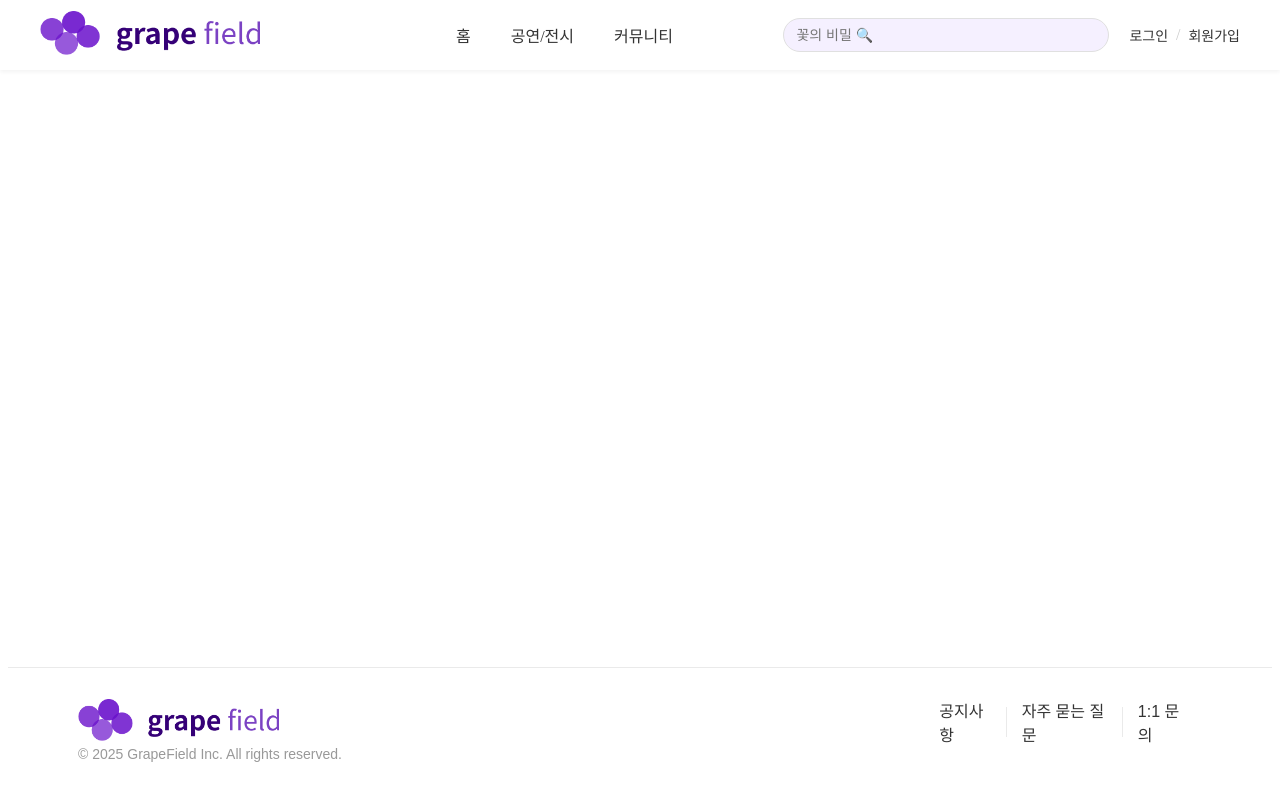
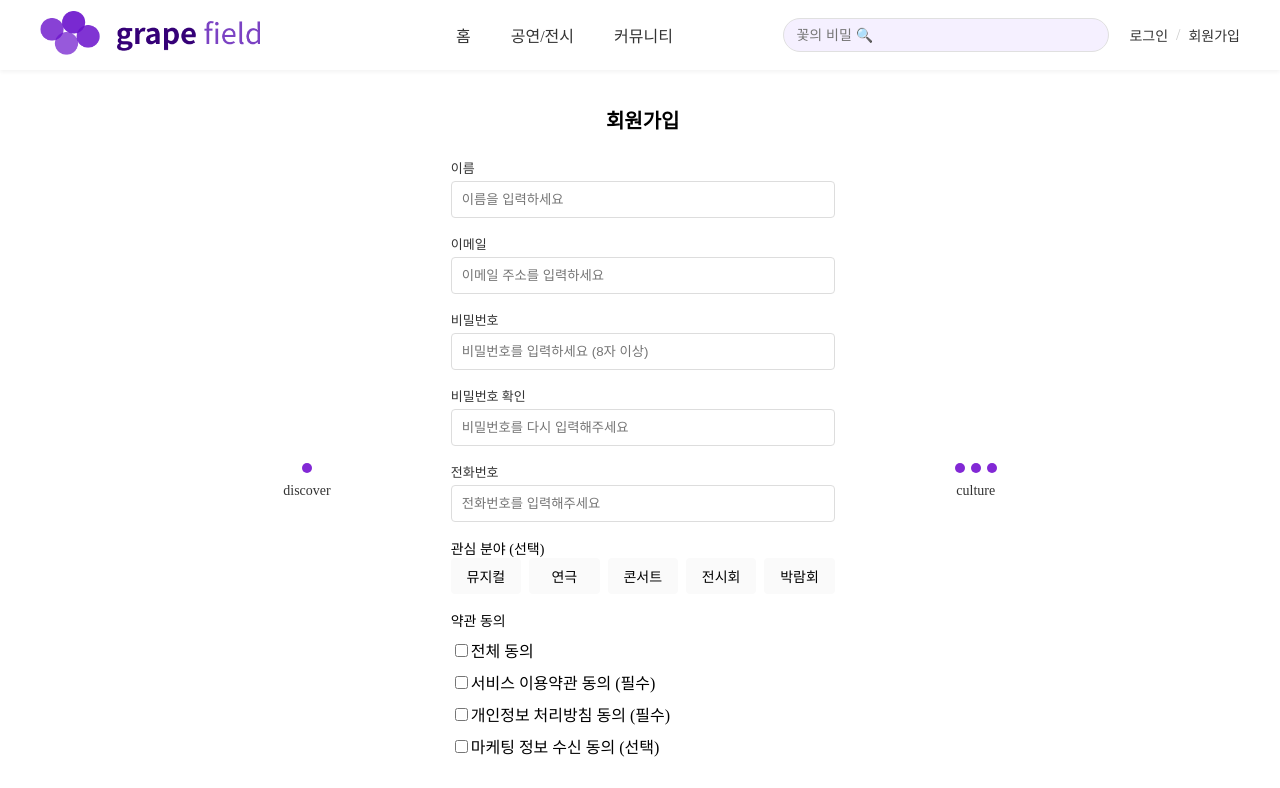
Before and after one commit to beyond-sw-camp/be12-fin-Catcher-GrapeField-FE, a Vue app: page /signup in a window 1280 px wide. Shown: the top 788 px of the page. Built offline with nearby package versions, Linux system fonts and the light colour scheme.

Commit message:
feat: 회원가입 페이지 구현 (#12)

```diff
--- a/src/router/index.js
+++ b/src/router/index.js
@@ -2,10 +2,12 @@ import { createWebHistory, createRouter } from "vue-router";
 
 import Main from "../../public/Main.vue";
 import Login from "../user/Login.vue";
+import Signup from "../user/Signup.vue";
 
 const routes = [
     {path: "/", component: Main},
     {path: "/login", name: 'Login', component: Login},
+    {path: "/signup", name: 'Signup', component: Signup},
 ]
 
 const router = createRouter({
--- a/src/user/Signup.vue
+++ b/src/user/Signup.vue
@@ -1,8 +1,235 @@
+<template>
+    <div class="signup-wrapper">
+      <div class="side-block">
+        <div class="dot"></div>
+        <div class="side-label">discover</div>
+      </div>
+
+      <div class="signup-box">
+        <h2 class="title">회원가입</h2>
+
+        <div class="input-group" v-for="(field, index) in fields" :key="index">
+          <label :for="field.id">{{ field.label }}</label>
+          <input
+            :id="field.id"
+            :type="field.type"
+            :placeholder="field.placeholder"
+            v-model="form[field.model]"
+          />
+        </div>
+
+        <div class="section">
+          <label class="section-label">관심 분야 (선택)</label>
+          <div class="events_interest-grid">
+            <button
+              v-for="item in interests"
+              :key="item"
+              :class="['events_interest-btn', { selected: selectedInterests.includes(item) }]"
+              @click="toggleInterest(item)"
+            >
+              {{ item }}
+            </button>
+          </div>
+        </div>
+
+        <div class="section">
+          <label class="section-label">약관 동의</label>
+          <div class="checkbox-group">
+            <div>
+              <input type="checkbox" id="allAgree" v-model="agreeAll" @change="toggleAllAgreements" />
+              <label for="allAgree">전체 동의</label>
+            </div>
+            <div v-for="(agree, key) in agreements" :key="key">
+              <input type="checkbox" :id="key" v-model="agreements[key]" />
+              <label :for="key">{{ agreementLabels[key] }}</label>
+            </div>
+          </div>
+        </div>
+
+        <button class="submit-btn">회원가입</button>
+        <router-link to="/login" class="login-link">이미 계정이 있으신가요? 로그인</router-link>
+      </div>
+
+      <div class="side-block">
+        <div class="dot-group">
+          <div class="dot"></div>
+          <div class="dot"></div>
+          <div class="dot"></div>
+        </div>
+        <div class="side-label">culture</div>
+      </div>
+    </div>
+</template>
+
 <script setup>
+import { ref } from 'vue'
+
+const form = ref({
+  name: '',
+  email: '',
+  password: '',
+  confirmPassword: '',
+  phone: '',
+})
+
+const fields = [
+  { id: 'name', label: '이름', type: 'text', placeholder: '이름을 입력하세요', model: 'name' },
+  { id: 'email', label: '이메일', type: 'email', placeholder: '이메일 주소를 입력하세요', model: 'email' },
+  { id: 'password', label: '비밀번호', type: 'password', placeholder: '비밀번호를 입력하세요 (8자 이상)', model: 'password' },
+  { id: 'confirmPassword', label: '비밀번호 확인', type: 'password', placeholder: '비밀번호를 다시 입력해주세요', model: 'confirmPassword' },
+  { id: 'phone', label: '전화번호', type: 'tel', placeholder: '전화번호를 입력해주세요', model: 'phone' }
+]
+
+const interests = ['뮤지컬', '연극', '콘서트', '전시회', '박람회']
+const selectedInterests = ref([])
+const toggleInterest = (item) => {
+  if (selectedInterests.value.includes(item)) {
+    selectedInterests.value = selectedInterests.value.filter(i => i !== item)
+  } else {
+    selectedInterests.value.push(item)
+  }
+}
+
+const agreeAll = ref(false)
+const agreements = ref({
+  service: false,
+  privacy: false,
+  marketing: false
+})
+const agreementLabels = {
+  service: '서비스 이용약관 동의 (필수)',
+  privacy: '개인정보 처리방침 동의 (필수)',
+  marketing: '마케팅 정보 수신 동의 (선택)'
+}
+
+const toggleAllAgreements = () => {
+  Object.keys(agreements.value).forEach(key => {
+    agreements.value[key] = agreeAll.value
+  })
+}
 </script>
 
-<template>
-</template>
+<style scoped>
+.signup-wrapper {
+  display: flex;
+  align-items: center;
+  justify-content: center;
+  gap: 5rem;
+  background-color: #fff;
+  min-height: 100vh;
+  padding-top: 40px;
+  box-sizing: border-box;
+}
 
-<style scoped>
+.side-block {
+  display: flex;
+  flex-direction: column;
+  align-items: center;
+  gap: 0.625rem;
+}
+
+.dot,
+.dot-group .dot {
+  width: 0.625rem;
+  height: 0.625rem;
+  background-color: #8228d5;
+  border-radius: 50%;
+}
+
+.dot-group {
+  display: flex;
+  gap: 0.375rem;
+}
+
+.side-label {
+  font-size: 0.875rem;
+  color: #333;
+  font-weight: 400;
+}
+
+.signup-box {
+  background-color: #fff;
+  padding: 2.5rem;
+  border-radius: 0.5rem;
+  width: 24rem;
+  display: flex;
+  flex-direction: column;
+  gap: 1rem;
+}
+
+.title {
+  font-size: 1.25rem;
+  font-weight: 600;
+  text-align: center;
+  margin-bottom: 0.5rem;
+}
+
+.input-group {
+  display: flex;
+  flex-direction: column;
+  gap: 0.25rem;
+}
+
+.input-group label {
+  font-size: 0.8125rem;
+  color: #333;
+}
+
+.input-group input {
+  padding: 0.625rem;
+  border: 1px solid #ddd;
+  border-radius: 0.25rem;
+}
+
+.section-label {
+  font-size: 0.875rem;
+  font-weight: 500;
+  margin-bottom: 0.25rem;
+}
+
+.events_interest-grid {
+  display: grid;
+  grid-template-columns: repeat(5, 1fr); /* 한 줄에 5개 */
+  gap: 0.5rem;
+}
+
+.events_interest-btn {
+  padding: 0.5rem 0.75rem;
+  background-color: #FAFAFA;
+  border-radius: 0.25rem;
+  border: none;
+  cursor: pointer;
+  font-size: 0.875rem;
+}
+
+.events_interest-btn.selected {
+  background-color: #8228d5;
+  color: white;
+}
+
+.checkbox-group {
+  display: flex;
+  flex-direction: column;
+  gap: 0.5rem;
+  margin-top: 0.5rem;
+}
+
+.submit-btn {
+  margin-top: 1rem;
+  padding: 0.75rem;
+  background-color: #8228d5;
+  color: white;
+  border: none;
+  border-radius: 0.25rem;
+  font-weight: 600;
+  cursor: pointer;
+}
+
+.login-link {
+  font-size: 0.75rem;
+  color: #8228d5;
+  text-align: center;
+  margin-top: 0.5rem;
+  text-decoration: none;
+}
 </style>
```
